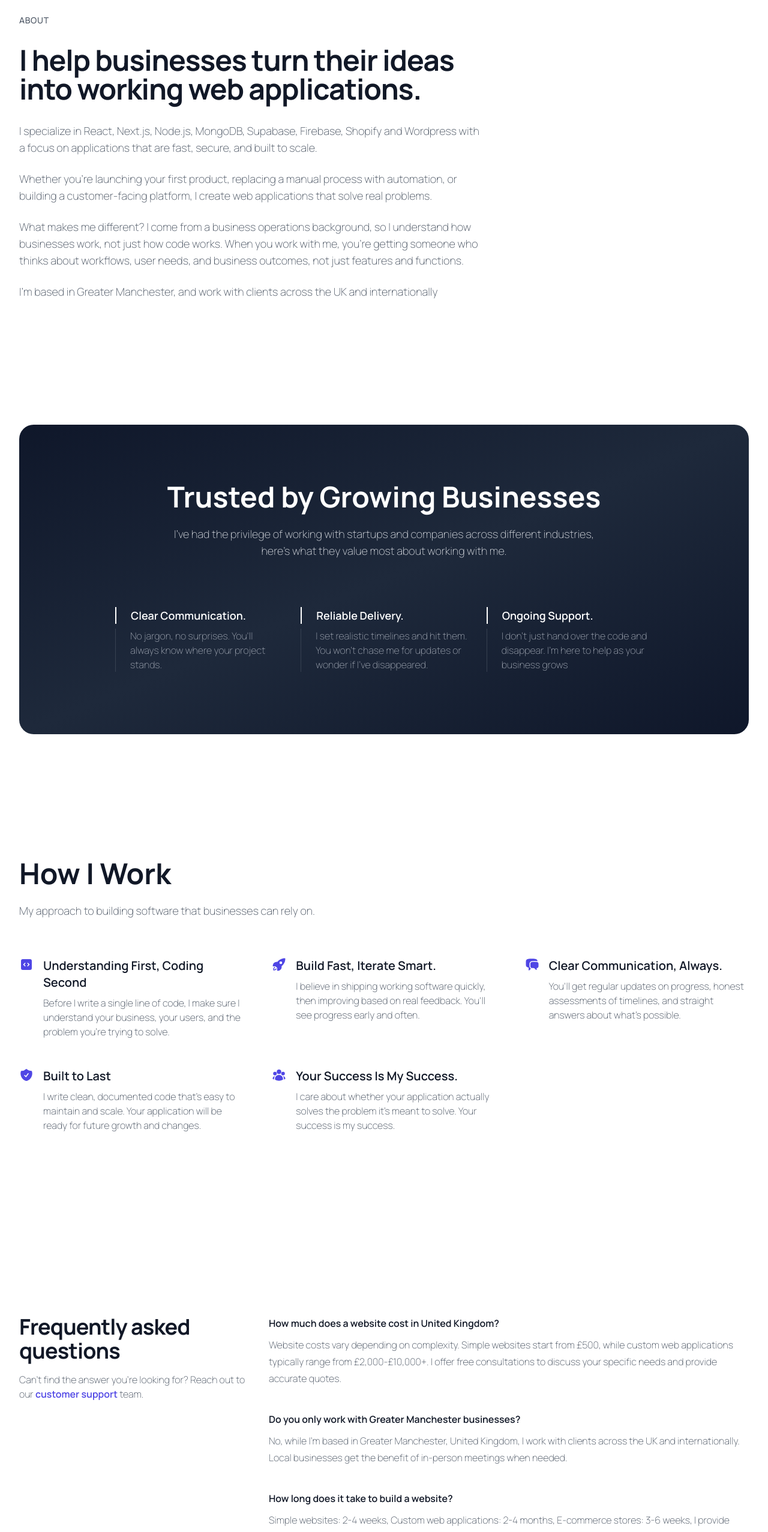
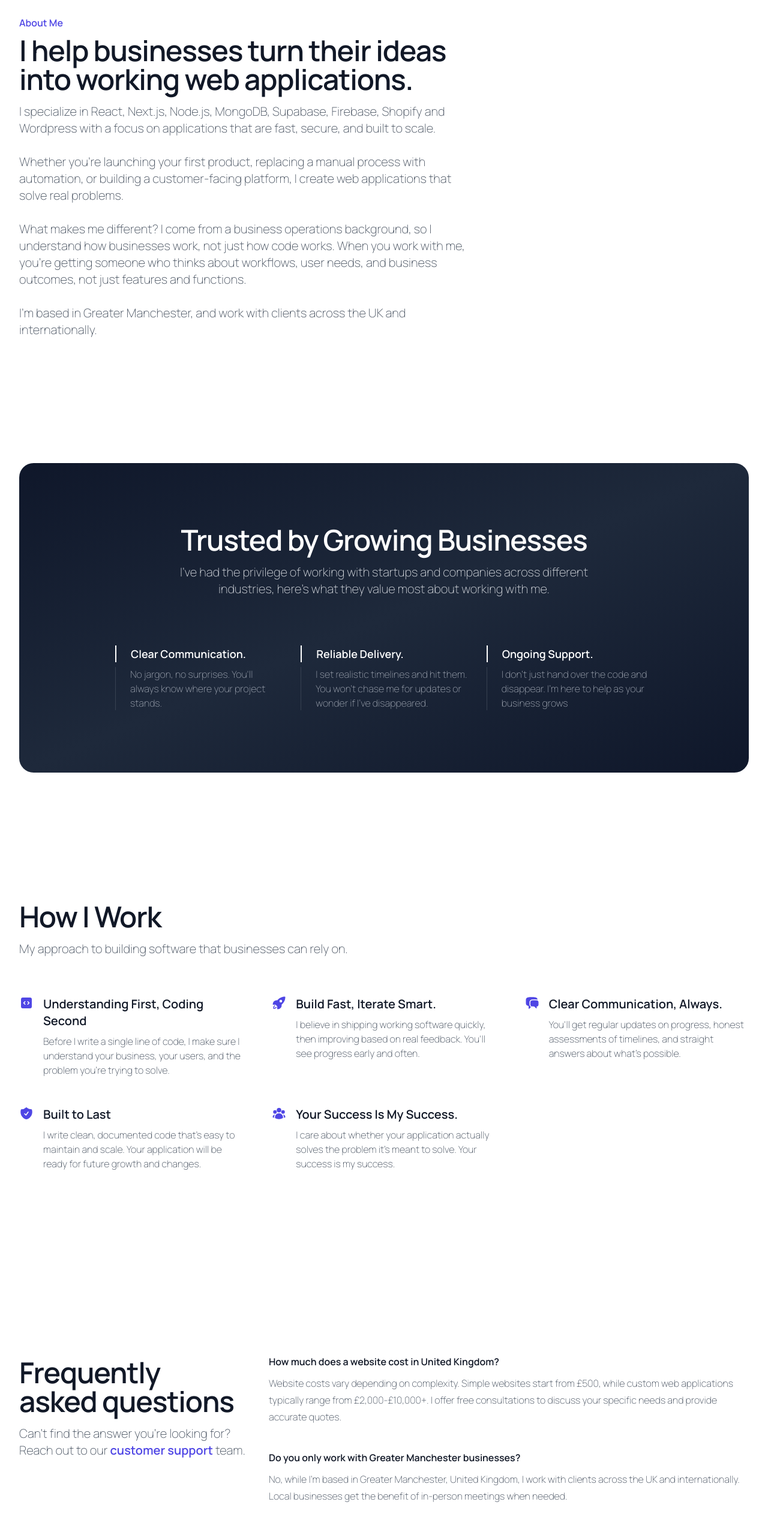
Before and after one commit to biolafrica/Portfolio-user, a Next.js app: page /about in a window 1280 px wide. Shown: the part 234-2788 px from the top of the page at 60% size. Built offline with nearby package versions, Linux system fonts and the light colour scheme.

Commit message:
clean up

```diff
--- a/app/components/common/projectHead.jsx
+++ /dev/null
@@ -1,35 +0,0 @@
-"use client"
-
-import ProjectList from "./projectList"
-import { useState } from "react"
-import { Suspense } from "react"
-import Loading from "@/app/loading"
-
-export default function ProjectHead({projects}){
-  const [searchTerm, setSearchTerm] = useState("")
-  const filteredProjects = projects.filter((project)=>(project.title).toLowerCase().includes(searchTerm.toLowerCase()))
-
-  return(
-    <>
-      <div className="project-cont-heading">
-        <h2><b>Projects</b></h2>
-        <h5>A showcase of innovative solutions and real world applications</h5>
-
-        <input
-          type="text"
-          placeholder="search projects"
-          value={searchTerm}
-          onChange={(e)=>setSearchTerm(e.target.value)}
-        />
-      </div>
-
-      <Suspense fallback={<Loading/>}>
-        <ProjectList projects={filteredProjects}/>
-      </Suspense>
-
-    </>
-
-
-
-  )
-}
--- a/app/components/common/sectionHeader.jsx
+++ b/app/components/common/sectionHeader.jsx
@@ -1,27 +1,27 @@
-// components/SectionHeader.jsx
-export default function SectionHeader({
-  heading,
-  subheading,
-  content,
-  align = "center",
-}) {
+export default function SectionHeader({ heading, subheading, content, align = "center", text="normal"}) {
+
   const alignmentClasses = {
     center: "mx-auto text-center",
     left: "text-left",
     right: "text-right ml-auto",
   };
 
+
   return (
     <div className={`max-w-2xl ${alignmentClasses[align]} lg:max-w-3xl`}>
+
       {heading && (
         <h2 className="text-base/7 font-semibold text-indigo-600">
           {heading}
         </h2>
       )}
-      <p className="mt-2 text-pretty text-4xl font-semibold tracking-tight text-gray-900 sm:text-5xl lg:text-balance">
+
+      <p className={`mt-2 text-pretty text-4xl font-semibold
+      tracking-tight ${text=== "normal" ? " text-gray-900" : " text-white"} sm:text-5xl lg:text-balance`}>
         {subheading}
       </p>
-      <p className="text-base sm:text-lg md:text-xl text-gray-600 mt-4">{content}</p>
+      <p className={`text-base sm:text-lg md:text-xl ${text=== "normal" ? "text-gray-600 " : "text-gray-300"} mt-4`}>{content}</p>
+
     </div>
   );
 }
--- a/app/components/sections/aboutHero.jsx
+++ b/app/components/sections/aboutHero.jsx
@@ -1,3 +1,5 @@
+import SectionHeader from "../common/sectionHeader";
+
 export default function AboutHero() {
   return(
     <section className="py-16 sm:py-20 lg:py-52">
@@ -5,37 +7,18 @@ export default function AboutHero() {
       <div className="mx-auto max-w-7xl px-6 lg:px-8">
 
         <div className="mx-auto max-w-2xl lg:max-w-none">
-          {/* Section Label */}
-          <div className="mb-8">
-            <p className="text-sm font-medium tracking-wider text-gray-600 uppercase">
-              About
-            </p>
-          </div>
 
-          {/* Main Heading */}
-          <h2 className="max-w-3xl text-3xl font-bold tracking-tight text-gray-900 sm:text-4xl lg:text-5xl mb-8">
-            I help businesses turn their ideas into working web applications.
-          </h2>
-
-          {/* Description Paragraphs */}
-          <div className="space-y-6 text-base sm:text-lg leading-relaxed text-gray-600 max-w-3xl">
-            <p>
-              I specialize in React, Next.js, Node.js, MongoDB, Supabase, Firebase, Shopify and Wordpress with a focus on applications that are fast, secure, and built to scale.
-            </p>
-
-            <p>
-              Whether you're launching your first product, replacing a manual process with automation, or building a customer-facing platform, I create web applications that solve real problems.
-            </p>
-
-            <p>
-              What makes me different? I come from a business operations background, so I understand how businesses work, not just how code works. When you work with me, you're getting someone who thinks about workflows, user needs, and business outcomes, not just features and functions.
-            </p>
-
-            <p>
-              I'm based in Greater Manchester, and work with clients across the UK and internationally
-            </p>
-
-          </div>
+          <SectionHeader
+            heading="About Me"
+            subheading="I help businesses turn their ideas into working web applications."
+            content={<>
+              I specialize in React, Next.js, Node.js, MongoDB, Supabase, Firebase, Shopify and Wordpress with a focus on applications that are fast, secure, and built to scale. <br/><br/>
+              Whether you're launching your first product, replacing a manual process with automation, or building a customer-facing platform, I create web applications that solve real problems. <br/><br/>
+              What makes me different? I come from a business operations background, so I understand how businesses work, not just how code works. When you work with me, you're getting someone who thinks about workflows, user needs, and business outcomes, not just features and functions.<br/><br/>
+              I'm based in Greater Manchester, and work with clients across the UK and internationally.<br/>
+            </>}
+            align="left"
+          />
         </div>
       </div>
     </section>
--- a/app/components/sections/customerSection.jsx
+++ b/app/components/sections/customerSection.jsx
@@ -1,3 +1,5 @@
+import SectionHeader from "../common/sectionHeader";
+
 export default function CustomerSection() {
   const values = [
     {
@@ -25,18 +27,14 @@ export default function CustomerSection() {
         px-6 py-16 sm:py-20 lg:py-24 lg:px-8 max-w-7xl mx-auto md:rounded-3xl"
       >
         <div className="max-w-4xl mx-auto">
-          {/* Header */}
-          <div className="text-center mb-12 sm:mb-16 lg:mb-20">
-            <h2 className="text-3xl sm:text-4xl lg:text-5xl font-bold text-white mb-4 sm:mb-6">
-              Trusted by Growing Businesses
-            </h2>
-            <p className="text-base sm:text-lg text-gray-300 max-w-3xl mx-auto leading-relaxed px-4">
-              I've had the privilege of working with startups and companies across different industries, here's what they value most about working with me.
-            </p>
-          </div>
 
-          {/* Company Logos */}
-          <div className="">
+          <SectionHeader
+            subheading="Trusted by Growing Businesses"
+            content=" I've had the privilege of working with startups and companies across different industries, here's what they value most about working with me."
+            text="light"
+          />
+
+          <div className="mt-12 sm:mt-16 lg:mt-20">
             <div className="max-w-7xl mx-auto">
               <div className="grid grid-cols-1 md:grid-cols-2 lg:grid-cols-3 gap-8 md:gap-6 lg:gap-8">
                 {values.map((value) => (
--- a/app/components/sections/footerSection.jsx
+++ b/app/components/sections/footerSection.jsx
@@ -20,6 +20,7 @@ const socials = [
 
 export default function FooterSection() {
   const year = new Date().getFullYear();
+
   return (
     <footer className="w-full bg-white ">
 
--- a/app/components/sections/frequetlyAskedQuestion.jsx
+++ b/app/components/sections/frequetlyAskedQuestion.jsx
@@ -1,3 +1,5 @@
+import SectionHeader from "../common/sectionHeader";
+
 export default function FrequentlyAskedQuestion() {
 
   const faqs = [
@@ -30,24 +32,17 @@ export default function FrequentlyAskedQuestion() {
         <div className="mx-auto">
 
           <div className="grid grid-cols-1 gap-x-8 gap-y-12 lg:grid-cols-3">
-            {/* Left Column - Heading */}
-            <div className="lg:col-span-1">
-              <h2 className="text-3xl font-bold tracking-tight text-gray-900 sm:text-4xl">
-                Frequently asked questions
-              </h2>
-              <p className="mt-4 text-base text-gray-600">
+            <SectionHeader
+              subheading="Frequently asked questions"
+              content={<>
                 Can't find the answer you're looking for? Reach out to our{' '}
-                <a
-                  href="#"
-                  className="font-semibold text-indigo-600 hover:text-indigo-500"
-                >
+                <a href="#" className="font-semibold text-indigo-600 hover:text-indigo-500">
                   customer support
-                </a>{' '}
-                team.
-              </p>
-            </div>
+                </a>{' '} team.
+              </>}
+              align='left'
+            />
 
-            {/* Right Column - Questions */}
             <div className="lg:col-span-2">
               <dl className="space-y-10">
                 {faqs.map((faq, index) => (
@@ -62,6 +57,7 @@ export default function FrequentlyAskedQuestion() {
                 ))}
               </dl>
             </div>
+
           </div>
         </div>
       </div>
--- a/app/components/sections/valuesSection.jsx
+++ b/app/components/sections/valuesSection.jsx
@@ -1,4 +1,5 @@
 import {ChatBubbleLeftRightIcon, CodeBracketSquareIcon, RocketLaunchIcon, ShieldCheckIcon, UserGroupIcon  } from '@heroicons/react/24/solid'
+import SectionHeader from '../common/sectionHeader';
 
 export default function ValuesSection() {
 
@@ -39,18 +40,14 @@ export default function ValuesSection() {
     <section className="w-full bg-white px-6 py-16 sm:py-20 lg:py-52 lg:px-8">
 
       <div className="max-w-7xl mx-auto">
-        {/* Header */}
-        <div className="mb-12 sm:mb-16">
-          <h2 className="text-3xl sm:text-4xl lg:text-5xl font-bold text-gray-900 mb-4 sm:mb-6">
-            How I Work
-          </h2>
-          <p className="text-base sm:text-lg text-gray-600 max-w-3xl leading-relaxed">
-            My approach to building software that businesses can rely on.
-          </p>
-        </div>
+        <SectionHeader
+          subheading="How I Work"
+          content="My approach to building software that businesses can rely on."
+          align='left'
+        />
 
         {/* Values Grid */}
-        <div className="grid grid-cols-1 md:grid-cols-2 xl:grid-cols-3 gap-8 lg:gap-x-12 lg:gap-y-12">
+        <div className="grid grid-cols-1 md:grid-cols-2 xl:grid-cols-3 gap-8 lg:gap-x-12 lg:gap-y-12 mt-12 sm:mt-16">
           {values.map((value) => (
             <div key={value.id} className="flex gap-4">
               {/* Icon */}
--- a/app/project/page.jsx
+++ b/app/project/page.jsx
@@ -1,16 +1,8 @@
-import { getProjects } from "../utils/database/getTasks"
-import  ProjectHead from "../components/common/projectHead";
 import ProjectsHomeSection from "../components/sections/ProjectsHomeSection";
 
 export default async function Project(){
-  const projects = await getProjects();
-
   return(
     <>
-     {/*<div className="project-cont">
-        <ProjectHead projects={projects}/>
-      </div>*/}
-
       <ProjectsHomeSection align= "left"/>
     </>
   )
```
Also changed, not shown: app/blog/page.jsx (+1 -16 lines), app/components/common/projectList.jsx (deleted, +0 -87 lines), app/page.jsx (+0 -59 lines), app/project/[id]/page.js (deleted, +0 -106 lines).
